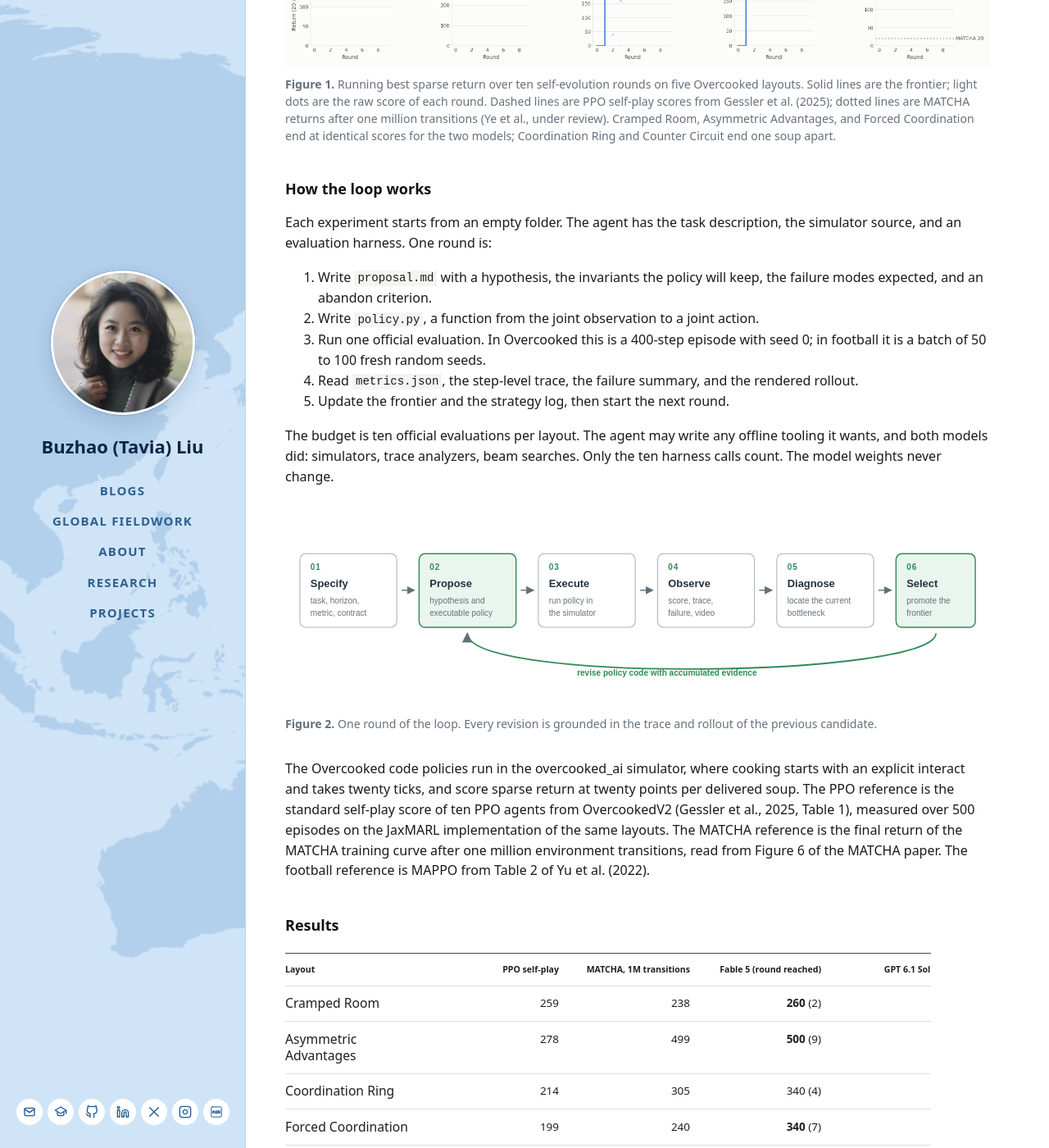
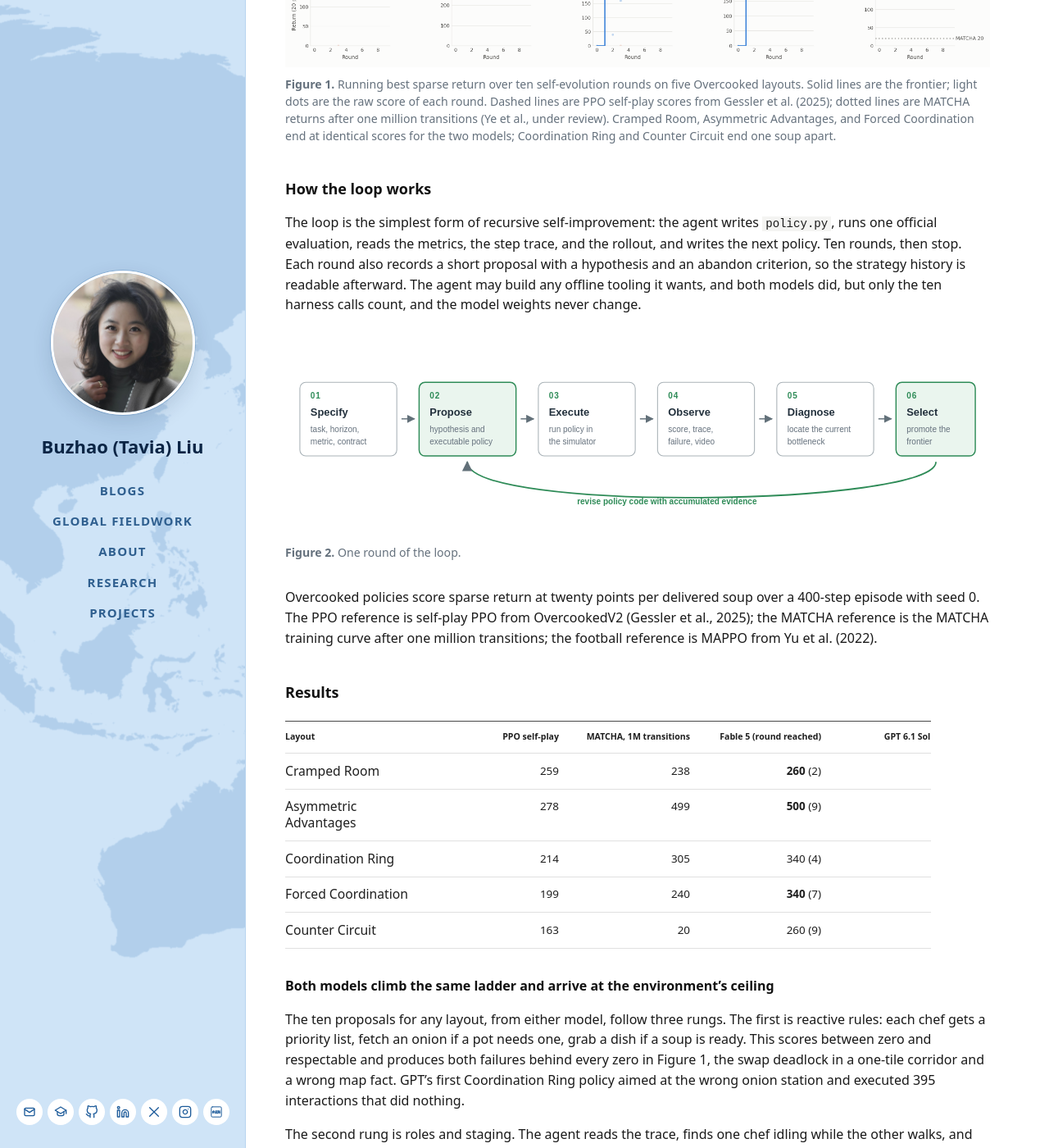
Before and after one commit to tavia-liu/tavia-liu.github.io, a Jekyll site: the page built from _posts/2026-10-31-self-improvement-ends-with-a-proof.md, in a window 1280 px wide and 1400 px high, scrolled down 671 px. Shown: the whole window at 82% size. Built offline with Jekyll 4.4.1, drawn with Linux system fonts in a browser that asks for light colours.

Commit message:
Shorten the loop description

```diff
--- a/_posts/2026-10-31-self-improvement-ends-with-a-proof.md
+++ b/_posts/2026-10-31-self-improvement-ends-with-a-proof.md
@@ -19,22 +19,14 @@
 
 ## How the loop works
 
-Each experiment starts from an empty folder. The agent has the task description, the simulator source, and an evaluation harness. One round is:
-
-1. Write `proposal.md` with a hypothesis, the invariants the policy will keep, the failure modes expected, and an abandon criterion.
-2. Write `policy.py`, a function from the joint observation to a joint action.
-3. Run one official evaluation. In Overcooked this is a 400-step episode with seed 0; in football it is a batch of 50 to 100 fresh random seeds.
-4. Read `metrics.json`, the step-level trace, the failure summary, and the rendered rollout.
-5. Update the frontier and the strategy log, then start the next round.
-
-The budget is ten official evaluations per layout. The agent may write any offline tooling it wants, and both models did: simulators, trace analyzers, beam searches. Only the ten harness calls count. The model weights never change.
+The loop is the simplest form of recursive self-improvement: the agent writes `policy.py`, runs one official evaluation, reads the metrics, the step trace, and the rollout, and writes the next policy. Ten rounds, then stop. Each round also records a short proposal with a hypothesis and an abandon criterion, so the strategy history is readable afterward. The agent may build any offline tooling it wants, and both models did, but only the ten harness calls count, and the model weights never change.
 
 <figure style="margin: 2rem 0; max-width: 100%;">
   <img src="{{ '/assets/img/research/self-evolution-workflow.svg' | relative_url }}" alt="Six stage self evolution workflow from task specification to frontier selection and policy revision" style="display: block; width: 100%; height: auto;">
-  <figcaption style="margin-top: .65rem; color: #65717d; font-size: .88rem; line-height: 1.5;"><strong>Figure 2.</strong> One round of the loop. Every revision is grounded in the trace and rollout of the previous candidate.</figcaption>
+  <figcaption style="margin-top: .65rem; color: #65717d; font-size: .88rem; line-height: 1.5;"><strong>Figure 2.</strong> One round of the loop.</figcaption>
 </figure>
 
-The Overcooked code policies run in the overcooked_ai simulator, where cooking starts with an explicit interact and takes twenty ticks, and score sparse return at twenty points per delivered soup. The PPO reference is the standard self-play score of ten PPO agents from OvercookedV2 (Gessler et al., 2025, Table 1), measured over 500 episodes on the JaxMARL implementation of the same layouts. The MATCHA reference is the final return of the MATCHA training curve after one million environment transitions, read from Figure 6 of the MATCHA paper. The football reference is MAPPO from Table 2 of Yu et al. (2022).
+Overcooked policies score sparse return at twenty points per delivered soup over a 400-step episode with seed 0. The PPO reference is self-play PPO from OvercookedV2 (Gessler et al., 2025); the MATCHA reference is the MATCHA training curve after one million transitions; the football reference is MAPPO from Yu et al. (2022).
 
 ## Results
 
```
